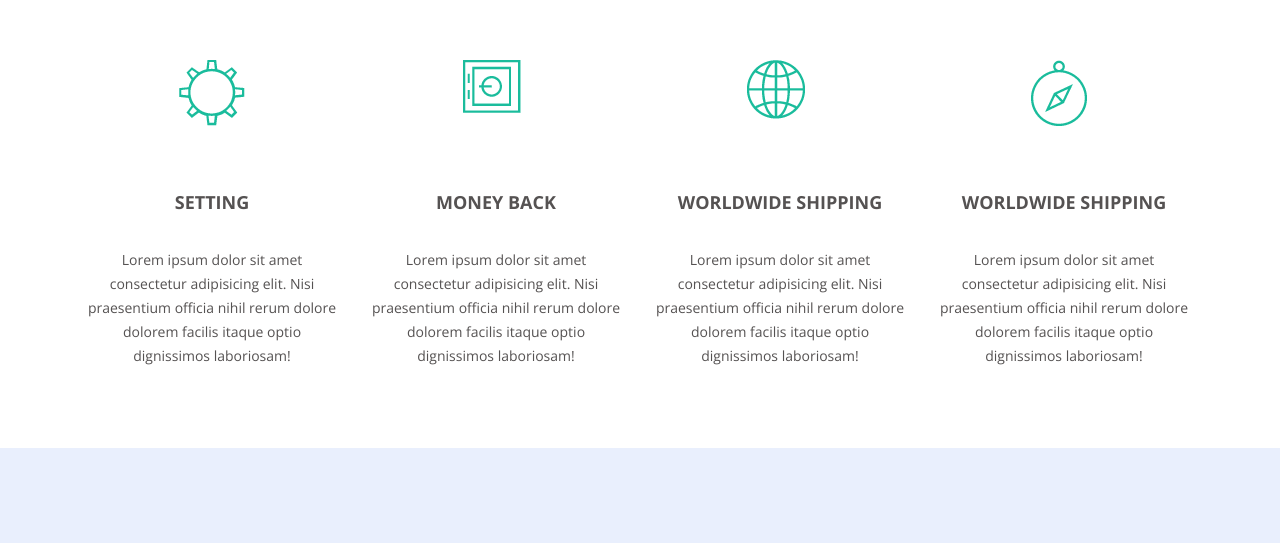
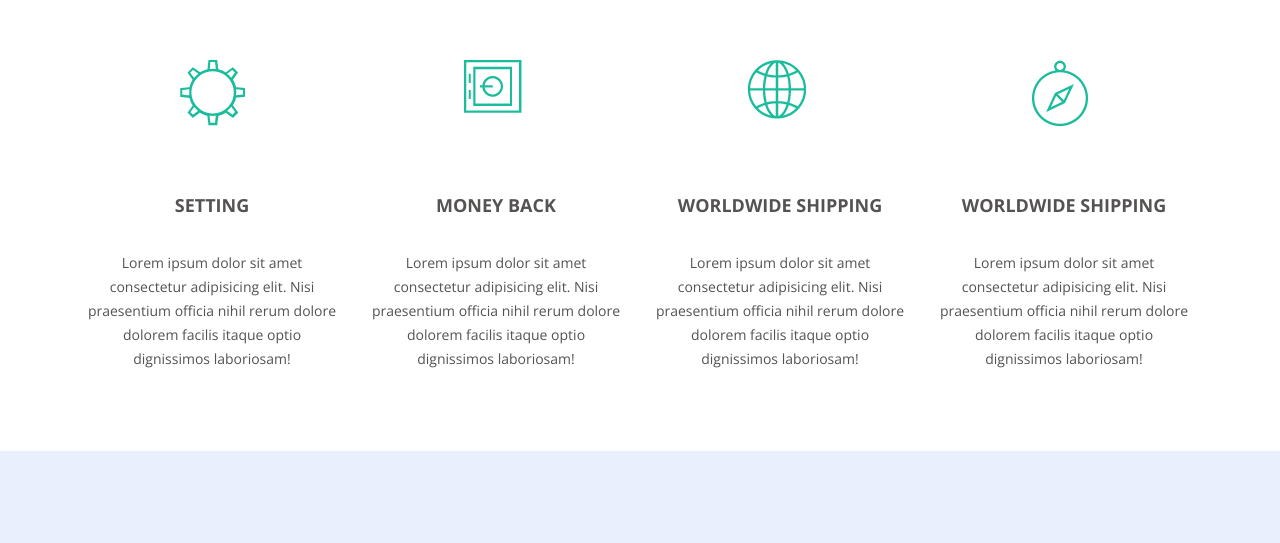
Before and after one commit to maria-zinkovskaya/goit-markup-hw-05, a plain HTML site: page index.html in a window 1280 px wide. Shown: the part 797-1340 px from the top of the page. Drawn offline with nearby package versions, Linux system fonts and the light colour scheme.

Commit message:
Fix mistakes

```diff
--- a/css/styles.css
+++ b/css/styles.css
@@ -104,6 +104,11 @@ html {
   font-weight: 300;
   text-decoration: none;
   padding: 2px 15px;
+}
+
+.highlighting:hover,
+.phone-number:focus {
+  color: #2b5e52;
 }
 
 /*White Header*/
@@ -232,6 +237,7 @@ html {
 
 .about-list-items {
   margin-right: 30px;
+  width: 254px;
 }
 
 .about-list-items:nth-last-child(1) {
@@ -239,7 +245,6 @@ html {
 }
 
 .title-about-item {
-  display: block;
   margin-top: 0;
   margin-bottom: 30px;
   font-size: 18px;
@@ -251,57 +256,33 @@ html {
   text-transform: uppercase;
 }
 
-.setting::before {
-  display: flex;
-  margin-bottom: 60px;
+.about-list-items::before {
+  content: "";
+  display: block;
+  width: 65px;
+  height: 66px;
   margin-left: auto;
   margin-right: auto;
-  content: "";
-  width: 66px;
-  height: 66px;
+  margin-bottom: 63px;
+  background-repeat: no-repeat;
+}
+.setting::before {
   background-image: url(../Images/setting.png);
-  background-repeat: no-repeat;
 }
 
 .moneyback::before {
-  display: flex;
-  margin-bottom: 60px;
-  margin-left: auto;
-  margin-right: auto;
-  content: "";
-  width: 66px;
-  height: 66px;
   background-image: url(../Images/moneyback.png);
-  background-repeat: no-repeat;
 }
 
 .worldwide::before {
-  display: flex;
-  margin-bottom: 60px;
-  margin-left: auto;
-  margin-right: auto;
-  content: "";
-  width: 66px;
-  height: 66px;
   background-image: url(../Images/worldwide.png);
-  background-repeat: no-repeat;
 }
 
 .compass::before {
-  display: flex;
-  margin-bottom: 60px;
-  margin-left: auto;
-  margin-right: auto;
-  content: "";
-  width: 66px;
-  height: 66px;
   background-image: url(../Images/compass.png);
-  background-repeat: no-repeat;
 }
 
 .text-about-item {
-  display: block;
-  width: 254px;
   font-size: 14px;
   letter-spacing: 0px;
   line-height: 24px;
--- a/index.html
+++ b/index.html
@@ -22,19 +22,19 @@
           <div class="container flex-navigation">
           <ul class="store-info list">
             <li class="store-info-item">
-              <a class="phone-number" href="tel:+123-123456789">123-123456789</a>
+              <a class="phone-number highlighting" href="tel:+123-123456789">123-123456789</a>
             </li>
             <li class="store-info-item">
-              <a class="mail" href="mailto:info@ltnt.com">info@ltnt.com</a>
+              <a class="mail highlighting" href="mailto:info@ltnt.com">info@ltnt.com</a>
             </li>
           </ul>
 
           <ul class="user-info list">
-            <li class="user-info-list"><a href="" class="link">My Account</a></li>
-            <li class="user-info-list"><a href="" class="link">Wishlist</a></li>
-            <li class="user-info-list"><a href="" class="link">Cart</a></li>
-            <li class="user-info-list"><a href="" class="link">Checkout</a></li>
-            <li class="user-info-list"><a href="" class="link">Login/Register</a></li>
+            <li class="user-info-list"><a href="" class="link highlighting">My Account</a></li>
+            <li class="user-info-list"><a href="" class="link highlighting">Wishlist</a></li>
+            <li class="user-info-list"><a href="" class="link highlighting">Cart</a></li>
+            <li class="user-info-list"><a href="" class="link highlighting">Checkout</a></li>
+            <li class="user-info-list"><a href="" class="link highlighting">Login/Register</a></li>
           </ul>
         </div>
       </div>
@@ -62,8 +62,8 @@
         <div class="banner-box">
           <h1 class="banner-title">
             Dresses <span class="decoration">&</span> Jeans</h1>
-          <h2 class="sales-title">
-            From ourfamous brands <span class="decoration">sales</span> </h2>
+          <h1 class="sales-title">
+            From ourfamous brands <span class="decoration">sales</span> </h1>
           <a href="" class="banner-button">Buy now</a>
         </div>
       </section>
@@ -71,20 +71,20 @@
 <section class="about">
   <div class="container">
     <ul class="about-list list">
-      <li class="about-list-items">
-        <h3 class="title-about-item setting">Setting</h3>
+      <li class="about-list-items setting">
+        <h3 class="title-about-item">Setting</h3>
         <p class="text-about-item">Lorem ipsum dolor sit amet consectetur adipisicing elit. Nisi praesentium officia nihil rerum dolore dolorem facilis itaque optio dignissimos laboriosam!</p>
       </li>
-      <li class="about-list-items">
-        <h3 class="title-about-item moneyback">Money Back</h3>
+      <li class="about-list-items moneyback">
+        <h3 class="title-about-item">Money Back</h3>
         <p class="text-about-item">Lorem ipsum dolor sit amet consectetur adipisicing elit. Nisi praesentium officia nihil rerum dolore dolorem facilis itaque optio dignissimos laboriosam!</p>
       </li>
-      <li class="about-list-items">
-        <h3 class="title-about-item worldwide">Worldwide Shipping</h3>
+      <li class="about-list-items worldwide">
+        <h3 class="title-about-item">Worldwide Shipping</h3>
         <p class="text-about-item">Lorem ipsum dolor sit amet consectetur adipisicing elit. Nisi praesentium officia nihil rerum dolore dolorem facilis itaque optio dignissimos laboriosam!</p>
       </li>
-      <li class="about-list-items">
-        <h3 class="title-about-item compass">Worldwide Shipping</h3>
+      <li class="about-list-items compass">
+        <h3 class="title-about-item">Worldwide Shipping</h3>
         <p class="text-about-item">Lorem ipsum dolor sit amet consectetur adipisicing elit. Nisi praesentium officia nihil rerum dolore dolorem facilis itaque optio dignissimos laboriosam!</p>
       </li>
     </ul>
```
